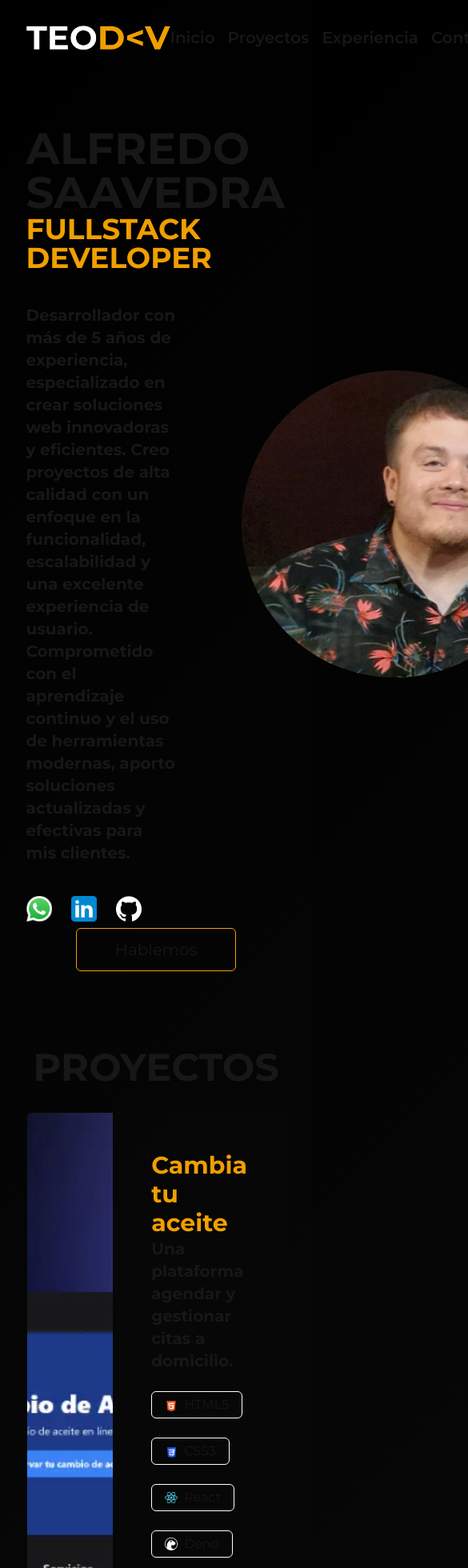
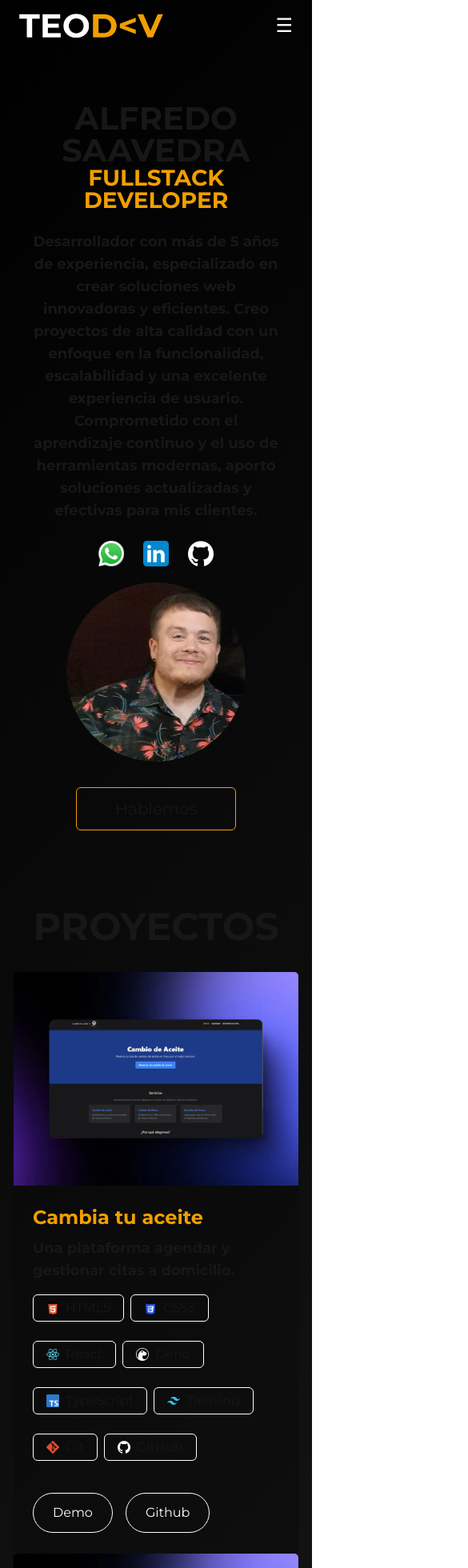
Before and after one commit to teoisnotdead/teodev, a Next.js app: page / in a window 390 px wide. Shown: the top 1960 px of the page at 80% size, 585 px wide, since content can reach past the window. Built offline with nearby package versions, Linux system fonts and the light colour scheme.

Commit message:
Se refactoriza codigo para dejarlo responsive nav, hero y projects

```diff
--- a/src/app/components/NavBar/MenuItem.tsx
+++ b/src/app/components/NavBar/MenuItem.tsx
@@ -1,16 +1,16 @@
 import { menuItem } from "../../data";
 
-export const MenuItem = () => {
+export const MenuItem = ({ onClick }: { onClick?: () => void }) => {
   const handleScroll = (id: string) => {
     const section = document.getElementById(id);
     if (section) {
-      section.scrollIntoView({ behavior: 'smooth' });
+      section.scrollIntoView({ behavior: "smooth" });
+      if (onClick) onClick();
     }
   };
 
   return (
-    <div className="flex">
-      <ul className="flex flex-row space-x-4">
+    <ul className="flex flex-col md:flex-row space-y-4 md:space-y-0 md:space-x-6">
       {menuItem.map((item, index) => (
         <li key={index}>
           <button
@@ -22,6 +22,5 @@ export const MenuItem = () => {
         </li>
       ))}
     </ul>
-    </div>
   );
 };
--- a/src/app/components/NavBar/NavBar.tsx
+++ b/src/app/components/NavBar/NavBar.tsx
@@ -1,13 +1,52 @@
-'use client';
+"use client";
 
-import Image from 'next/image';
-import { MenuItem } from './MenuItem';
+import { useState, useEffect } from "react";
+import Image from "next/image";
+import { MenuItem } from "./MenuItem";
 
 export const NavBar = () => {
+  const [isScrolled, setIsScrolled] = useState(false);
+  const [menuOpen, setMenuOpen] = useState(false);
+
+  useEffect(() => {
+    const handleScroll = () => {
+      if (window.scrollY > 50) {
+        setIsScrolled(true);
+      } else {
+        setIsScrolled(false);
+      }
+    };
+
+    window.addEventListener("scroll", handleScroll);
+    return () => window.removeEventListener("scroll", handleScroll);
+  }, []);
+
   return (
-    <div className="flex items-center justify-between w-full">
-      <Image src="/images/logo/teodev_dark.webp" alt="TEODEV Logo" height={30} width={180} priority />
-      <MenuItem />
-    </div>
+    <nav
+      className={`fixed top-0 w-full z-50 transition-all duration-300 ${isScrolled ? "bg-black/80 backdrop-blur-md" : "bg-transparent"
+        }`}
+    >
+      <div className="flex items-center justify-between w-full px-6 md:px-12 py-4">
+        {/* Logo */}
+        <Image src="/images/logo/teodev_dark.webp" alt="TEODEV Logo" height={30} width={180} priority />
+
+        {/* Menú Desktop */}
+        <div className="hidden md:flex">
+          <MenuItem />
+        </div>
+
+        {/* Menú Móvil */}
+        <button className="md:hidden text-white text-2xl" onClick={() => setMenuOpen(!menuOpen)}>
+          ☰
+        </button>
+      </div>
+
+      {/* Dropdown Menú en Móvil */}
+      {menuOpen && (
+        <div className="md:hidden flex flex-col items-center bg-black/90 py-4">
+          <MenuItem onClick={() => setMenuOpen(false)} />
+        </div>
+      )}
+    </nav>
   );
 };
--- a/src/app/components/ProjectCard.tsx
+++ b/src/app/components/ProjectCard.tsx
@@ -1,35 +1,36 @@
 import Image from "next/image";
 import { Tags } from "./Tags";
-import type { ProjectCardProps } from '../types';
+import type { ProjectCardProps } from "../types";
 
 export const ProjectCard = ({ title, description, tags, image, githubLink, demoLink }: ProjectCardProps) => {
   return (
-    <div className="w-full mb-5 flex justify-between bg-project-card/40 rounded-md hover:border-white/60 border border-transparent transition-colors duration-300">
+    <div className="w-full flex flex-col md:flex-row md:mb-5 bg-project-card/40 rounded-md border border-transparent hover:border-white/60 transition-colors duration-300 overflow-hidden">
       <Image
-        className="rounded-bl-lg rounded-tl-md object-cover w-4/12"
+        className="object-cover w-full md:w-5/12"
         src={image}
         alt={title}
         width={484}
         height={387}
       />
-      <div className="p-12 w-8/12">
-        <div>
-          <h2 className="text-3xl font-bold text-primary">{title}</h2>
-          <p className="text-xl font-bold">{description}</p>
-        </div>
-        <div className="flex flex-wrap gap-2 mt-6">
+
+      <div className="p-6 md:p-8 w-full md:w-7/12 flex flex-col">
+        <h2 className="text-2xl md:text-3xl font-bold text-primary">{title}</h2>
+        <p className="text-lg md:text-xl font-bold mt-2">{description}</p>
+
+        <div className="flex flex-wrap gap-2 mt-4">
           {tags.map((tag, index) => (
             <Tags key={index} iconSrc={`/images/technologies/${tag.toLowerCase()}.png`} tagName={tag} />
           ))}
         </div>
-        <div className="flex flex-wrap mt-14">
+
+        <div className="flex flex-wrap mt-6 md:mt-10">
           <a href={demoLink} target="_blank" rel="noopener noreferrer">
-            <button className="text-[16px] cursor-pointer font-normal bg-transparent border border-white text-white hover:bg-white/20 py-3 px-8 rounded-full mr-7">
+            <button className="text-[16px] cursor-pointer font-normal bg-transparent border border-white text-white hover:bg-white/20 py-3 px-6 rounded-full mr-4">
               Demo
             </button>
           </a>
           <a href={githubLink} target="_blank" rel="noopener noreferrer">
-            <button className="text-[16px] cursor-pointer font-normal bg-transparent border border-white text-white hover:bg-white/20 py-3 px-8 rounded-full">
+            <button className="text-[16px] cursor-pointer font-normal bg-transparent border border-white text-white hover:bg-white/20 py-3 px-6 rounded-full">
               Github
             </button>
           </a>
--- a/src/app/layout.tsx
+++ b/src/app/layout.tsx
@@ -70,11 +70,11 @@ export default function RootLayout({
       <link rel="manifest" href="/manifest.json" />
       <link rel="apple-touch-icon" sizes="180x180" href="/images/icons/apple-touch-icon.png" />
       <body className={`${montserrat.className} antialiased flex flex-col`}>
-        <Toaster
-          theme="dark"
-          position="top-center"
-        />
-        <div className="w-10/12 md:w-11/12 xl:w-3/4 mx-auto">{children}</div>
+        <Toaster theme="dark" position="top-center" />
+
+        <div className="w-full max-w-[1280px] mx-auto px-4 md:px-8">
+          {children}
+        </div>
       </body>
     </html>
   );
--- a/src/app/page.tsx
+++ b/src/app/page.tsx
@@ -7,9 +7,6 @@ export default function Home() {
       <NavBar />
       <Hero />
       <Projects />
-      <Experience />
-      <Contact />
-      <Footer />
     </div>
   );
 }
--- a/src/app/sections/Hero.tsx
+++ b/src/app/sections/Hero.tsx
@@ -13,11 +13,17 @@ export const Hero = () => {
 
   return (
     <>
-      <div id='hero' className='flex items-center mt-24 font-bold mx-auto justify-between mb-2'>
-        <div className='w-2/3 leading-none pr-20'>
-          <h1 className='uppercase text-[55px]'>Alfredo Saavedra</h1>
-          <h2 className='uppercase text-primary text-[36px]'>Fullstack Developer</h2>
-          <p className='text-xl my-10'>
+      <section
+        id="hero"
+        className="flex flex-col md:flex-row items-center mt-24 font-bold mx-auto justify-between mb-2 text-center md:text-left"
+      >
+        {/* Texto */}
+        <div className="w-full md:w-2/3 leading-none md:pr-20 px-6 md:px-0">
+          <h1 className="uppercase text-[40px] md:text-[55px]">Alfredo Saavedra</h1>
+          <h2 className="uppercase text-primary text-[28px] md:text-[36px]">
+            Fullstack Developer
+          </h2>
+          <p className="text-lg md:text-xl my-6 md:my-10">
             Desarrollador con más de 5 años de experiencia,
             especializado en crear soluciones web innovadoras y eficientes.
             Creo proyectos de alta calidad con un enfoque en la funcionalidad,
@@ -25,18 +31,29 @@ export const Hero = () => {
             Comprometido con el aprendizaje continuo y el uso de herramientas modernas,
             aporto soluciones actualizadas y efectivas para mis clientes.
           </p>
+          <div className="flex justify-center md:justify-start mb-5">
             <Socials />
           </div>
+        </div>
+
+        {/* Imagen */}
+        <div className="w-full md:w-auto flex justify-center">
           <Image
-          className='rounded-full w-96 h-96 object-cover items-center drop-shadow-light'
-          src='/images/me.webp'
-          alt='Alfredo Saavedra'
+            className="rounded-full w-56 h-56 md:w-96 md:h-96 object-cover drop-shadow-light"
+            src="/images/me.webp"
+            alt="Alfredo Saavedra"
             width={300}
             height={300}
             priority
           />
         </div>
+      </section>
+
+      {/* Botón */}
+      <div className="flex justify-center md:justify-start mt-6">
         <Button onClick={handleScrollToContact}>Hablemos</Button>
+      </div>
     </>
+
   );
 };
```
Lines whose indentation alone changed are shown as unchanged.
